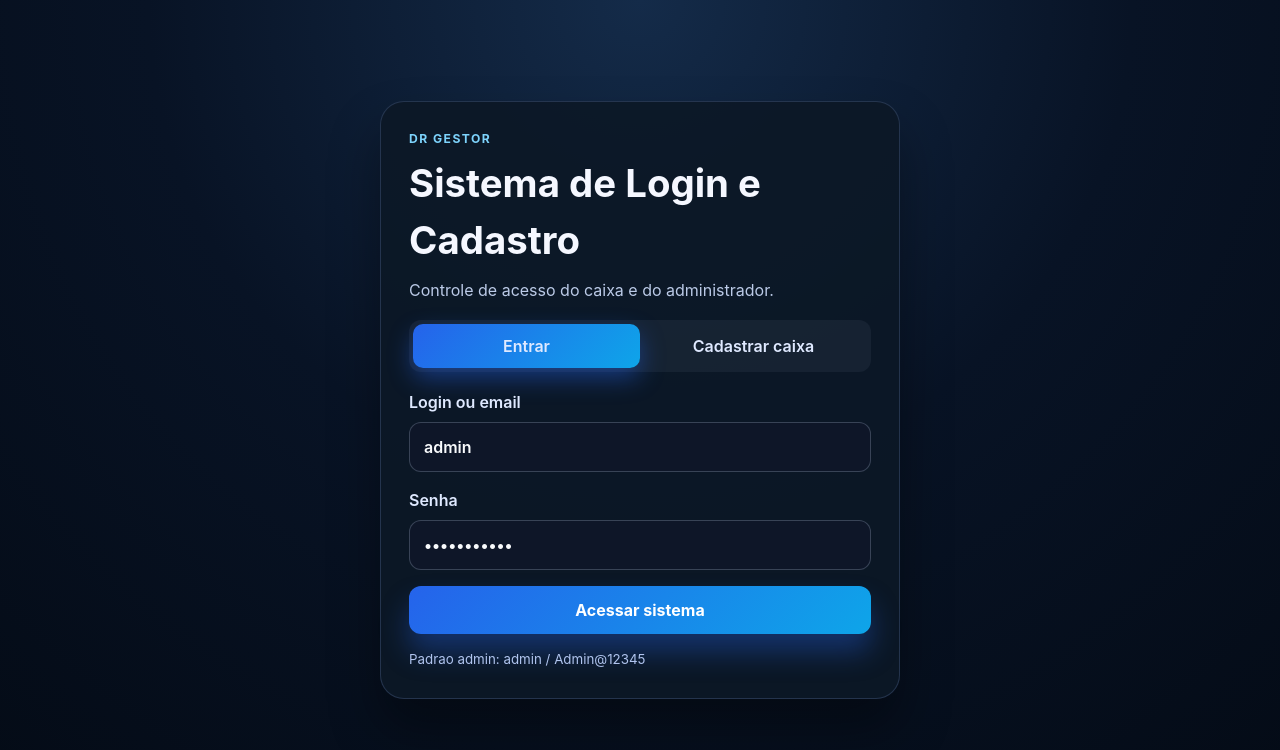
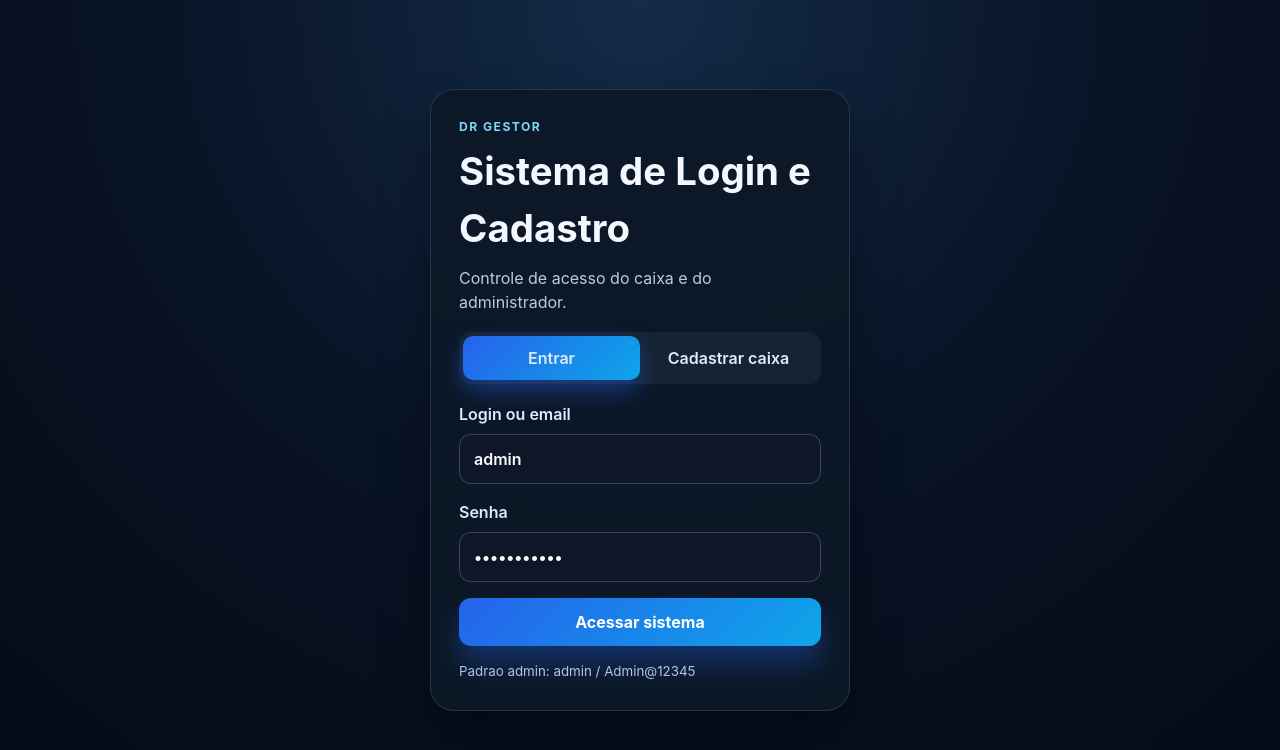
Before and after one commit to blacksan851/drgestormz3, a React (Vite) app: page / in a window 1280 px wide. Shown: the top 750 px of the page. Built offline with nearby package versions, Linux system fonts and the light colour scheme.

Commit message:
Centralizar melhor o bloco de login sem alterar as cores base do tema

```diff
--- a/src/index.css
+++ b/src/index.css
@@ -33,6 +33,16 @@ html, body, #root {
 
 body {
   background: radial-gradient(circle at top, var(--base-bg-700) 0%, var(--base-bg-900) 48%, #040b16 100%);
+  display: flex;
+  align-items: center;
+  justify-content: center;
+}
+
+#root {
+  width: 100%;
+  display: flex;
+  align-items: center;
+  justify-content: center;
 }
 
 button, input {
@@ -45,6 +55,7 @@ button {
 
 .screen {
   min-height: 100vh;
+  width: 100%;
   display: flex;
   align-items: center;
   justify-content: center;
@@ -57,11 +68,16 @@ button {
 }
 
 .auth-shell {
+  width: 100%;
   padding: 32px 20px;
+  display: flex;
+  align-items: center;
+  justify-content: center;
 }
 
 .auth-card {
-  width: min(520px, 100%);
+  width: min(420px, 100%);
+  margin: 0 auto;
   background: var(--base-panel);
   border: 1px solid var(--base-border);
   border-radius: 24px;
```
